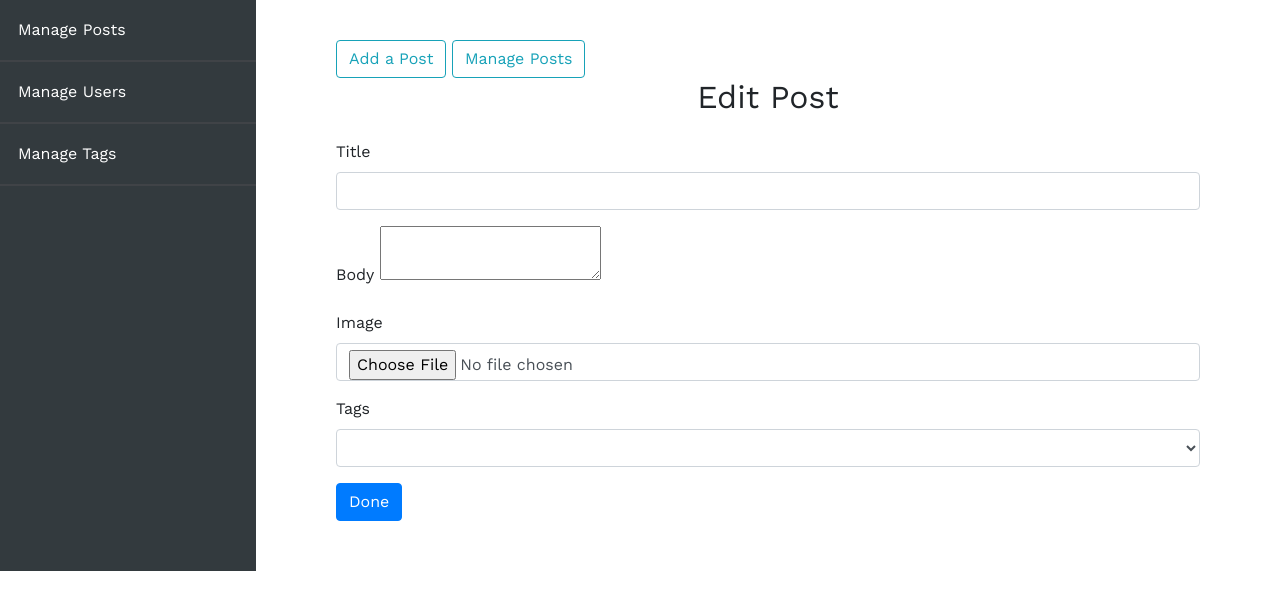
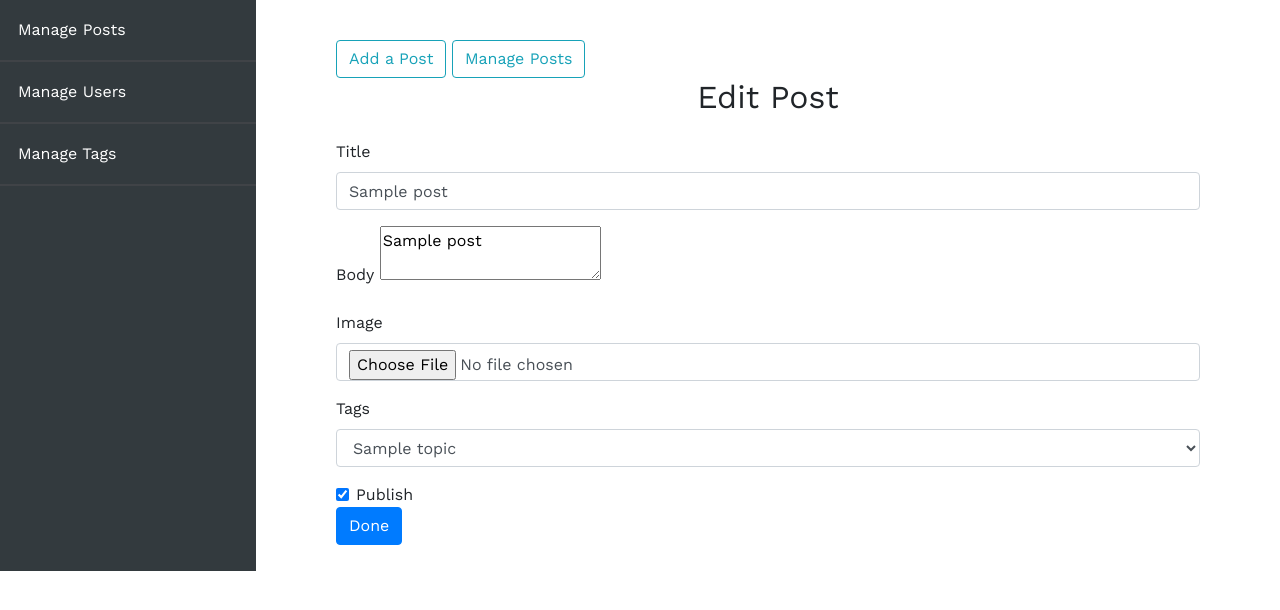
Before and after one commit to ChristineWasike/blog, a PHP site: page /blog/admin/posts/edit.php?id=1 in a window 1280 px wide. Shown: the part 80-690 px from the top of the page. Run offline with PHP 8.4, Linux system fonts and the light colour scheme; tables that the repository leaves empty or names only in its code hold one stand-in row (values such as "Sample post"); some libraries are stand-ins or nearby versions.

Commit message:
Worked on (un)publish button on manage posts page

```diff
--- a/admin/posts/edit.php
+++ b/admin/posts/edit.php
@@ -45,15 +45,16 @@ include(ROOT_PATH . "/app/controllers/posts.php");
             <div class="content">
                 <h2 class="page-title">Edit Post</h2>
 
-                <form action="edit.php" method="POST">
+                <form action="edit.php" method="POST" enctype="multipart/form-data">
+                    <input type="hidden" class="form-control" name="id" value="<?php echo $id ?>" id="text_input">
                     <div class="form-group">
                         <label for="title">Title</label>
-                        <input type="text" class="form-control" name="title" id="text_input">
+                        <input type="text" class="form-control" name="title" value="<?php echo $title ?>" id="text_input">
                     </div>
 
                     <div class="form-group">
                         <label for="body">Body</label>
-                        <textarea name="body" id="body"></textarea>
+                        <textarea name="body" id="body"><?php echo $title ?></textarea>
                     </div>
 
                     <div class="form-group">
@@ -66,13 +67,32 @@ include(ROOT_PATH . "/app/controllers/posts.php");
                         <select name="topic_id" id="topic" class="form-control">
                             <option value=""></option>
                             <?php foreach ($topics as $key => $topic) : ?>
-                                <option value="<?php echo $topic['id'] ?>"><?php echo $topic['name'] ?></option>
+                                <?php if (!empty($topic_id) && $topic_id == $topic['id']) : ?>
+                                    <option selected value="<?php echo $topic['id'] ?>"><?php echo $topic['name'] ?></option>
+                                <?php else : ?>
+                                    <option value="<?php echo $topic['id'] ?>"><?php echo $topic['name'] ?></option>
+                                <?php endif; ?>
+
                             <?php endforeach; ?>
                         </select>
                     </div>
 
+                    <div class="form-check">
+                        <?php if (empty($published) && $published == 0) : ?>
+                            <input type="checkbox" class="form-check-input" name="published" id="publish">
+                            <label for="publish" class="form-check-label">
+                                Publish
+                            </label>
+                        <?php else : ?>
+                            <input type="checkbox" checked class="form-check-input" name="published" id="publish">
+                            <label for="publish" class="form-check-label">
+                                Publish
+                            </label>
+                        <?php endif; ?>
+                    </div>
+
                     <div class="button-submit">
-                        <button type="submit" class="btn btn-primary">Done</button>
+                        <button type="submit" name="update-post" class="btn btn-primary">Done</button>
                     </div>
                 </form>
             </div>
--- a/app/controllers/posts.php
+++ b/app/controllers/posts.php
@@ -11,16 +11,67 @@ $posts = selectAll($table);
 
 $errors = array();
 
+$id = "";
 $title = "";
 $body = "";
 $topic_id = "";
+$published = "";
 
+if ($_GET['id']) {
+    $post = selectOne($table, ['id' => $_GET['id']]);
+    $id = $post['id'];
+    $title = $post['title'];
+    $body = $post['body'];
+    $topic_id = $post['topic_id'];
+    $published = $post['published'];
+}
+
+// Delete a post
+if (isset($_GET['delete_id'])) {
+    $count = delete($table, $_GET['delete_id']);
+
+    $_SESSION['message'] = "Post deleted successfully";
+    $_SESSION['type'] = "success";
+
+    header("location: " . BASE_URL . "/admin/posts/index.php");
+    exit();
+}
+
+if (isset($_GET['published']) && isset($_GET['p_id'])) {
+    $published = $_GET['published'];
+    $p_id = $_GET['p_id'];
+
+    // Update published field
+    $count = update($table, $p_id, ['published' => $published]);
+
+    $_SESSION['message'] = "Post publish state changed";
+    $_SESSION['type'] = "success";
+
+    header("location: " . BASE_URL . "/admin/posts/index.php");
+    exit();
+}
+
+// Create a post
 if (isset($_POST['add-post'])) {
     $errors = validatePost($_POST);
+    if (!empty($_FILES['image']['name'])) {
+        $image_name = time() . "_" . $_FILES['image']['name'];
+        $destination = ROOT_PATH . "/assets/img/" . $image_name;
+
+        $result = move_uploaded_file($_FILES['image']['tmp_name'], $destination);
+        if ($result) {
+            $_POST['image'] = $image_name;
+        } else {
+            array_push($errors, "failed to upload image");
+        }
+    } else {
+        array_push($errors, "post image required");
+    }
+
     if (count($errors) == 0) {
-        unset($_POST['add-post'], $_POST['topic_id']);
+        unset($_POST['add-post']);
         $_POST['user_id'] = 1;
-        $_POST['published'] = isset($_POST['published']) ? 1: 0;
+        $_POST['published'] = isset($_POST['published']) ? 1 : 0;
         $_POST['body'] = htmlentities($_POST['body']);
         $post_id = create($table, $_POST);
 
@@ -28,9 +79,52 @@ if (isset($_POST['add-post'])) {
         $_SESSION['type'] = "success";
 
         header("location: " . BASE_URL . "/admin/posts/index.php");
+        exit();
     } else {
         $title = $_POST['title'];
         $body = $_POST['body'];
         $topic_id = $_POST['topic_id'];
+        $published = isset($_POST['published']) ? 1 : 0;
     }
 }
+
+
+// Update a Post
+if (isset($_POST['update-post'])) {
+    $errors = validatePost($_POST);
+
+    if (!empty($_FILES['image']['name'])) {
+        $image_name = time() . "_" . $_FILES['image']['name'];
+        $destination = ROOT_PATH . "/assets/img/" . $image_name;
+
+        $result = move_uploaded_file($_FILES['image']['tmp_name'], $destination);
+        if ($result) {
+            $_POST['image'] = $image_name;
+        } else {
+            array_push($errors, "failed to upload image");
+        }
+    } else {
+        array_push($errors, "post image required");
+    }
+
+
+    if (count($errors) == 0) {
+        $id = $_POST['id'];
+        unset($_POST['update-post'], $_POST['id']);
+        $_POST['user_id'] = 1;
+        $_POST['published'] = isset($_POST['published']) ? 1 : 0;
+        $_POST['body'] = htmlentities($_POST['body']);
+
+        $post_id = update($table, $id, $_POST);
+
+        $_SESSION['message'] = "Post updated successfully";
+        $_SESSION['type'] = "success";
+
+        header("location: " . BASE_URL . "/admin/posts/index.php");
+    } else {
+        $title = $_POST['title'];
+        $body = $_POST['body'];
+        $topic_id = $_POST['topic_id'];
+        $published = isset($_POST['published']) ? 1 : 0;
+    }
+}
--- a/app/helpers/validate_post.php
+++ b/app/helpers/validate_post.php
@@ -15,7 +15,7 @@ function validatePost($post){
     }
 
     if (empty($post['topic_id'])){
-        array_push($errors, 'Please select a topic');
+        array_push($errors, 'please select a topic');
 
     }
 
```
Also changed, not shown: admin/posts/create.php (+10 -2 lines), admin/posts/index.php (+7 -5 lines).
